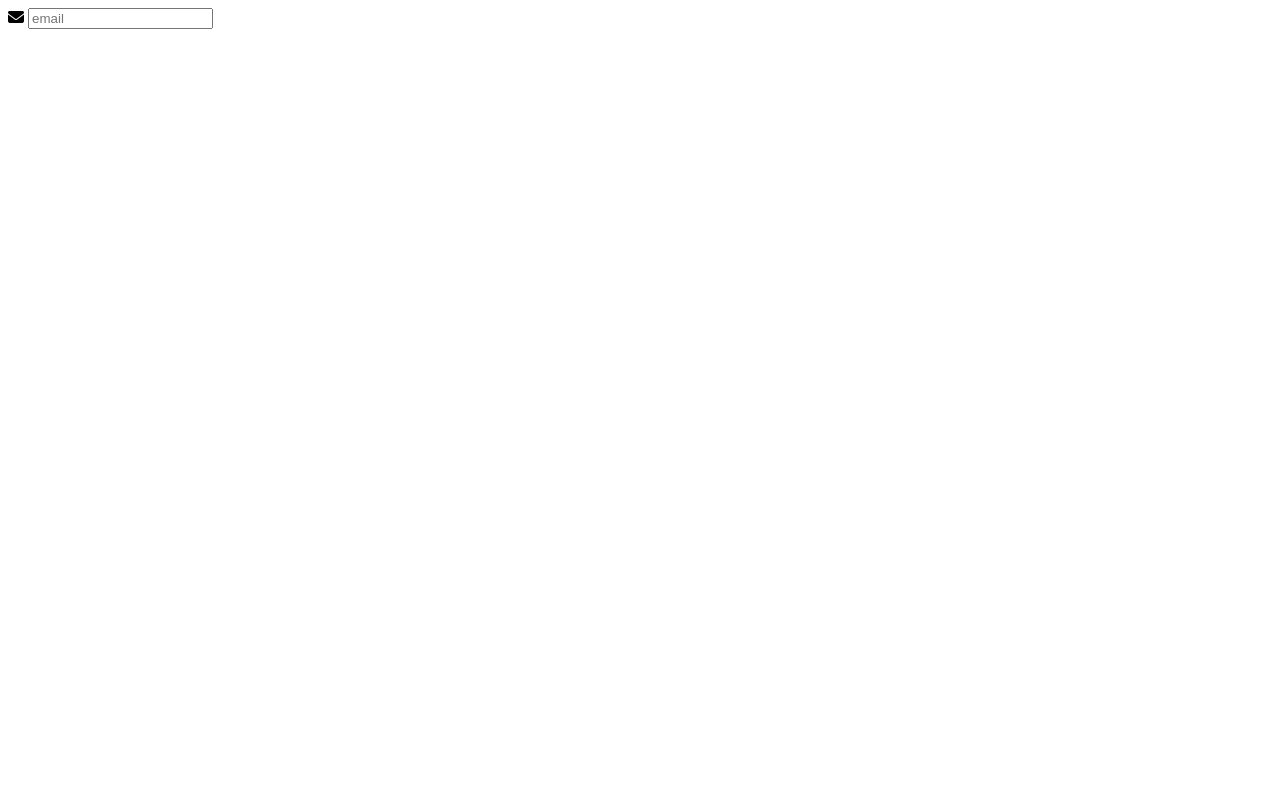
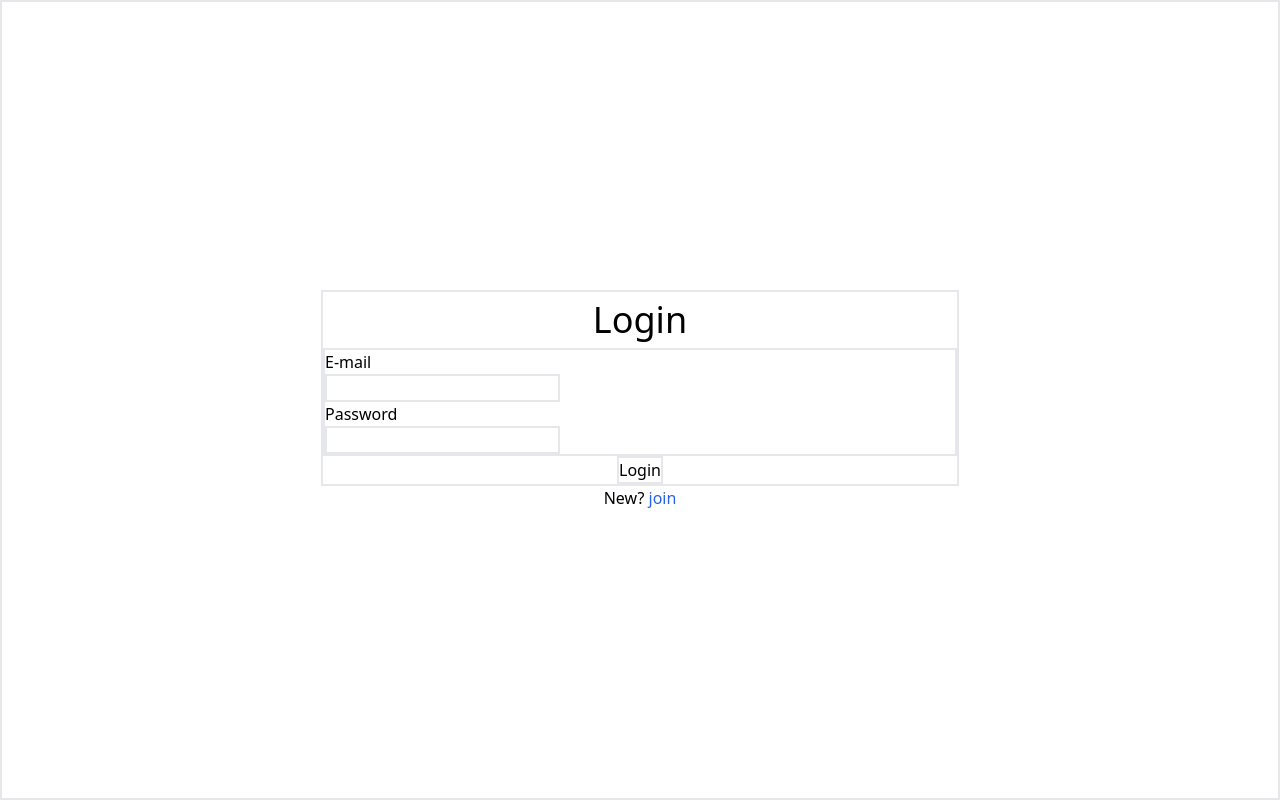
Before and after one commit to FixxooXD/crudRouting-EXPRESS, a website: page public/views/login.html in a window 1280 px wide. Drawn offline with Linux system fonts and the light colour scheme.

Commit message:
Added Login page

```diff
--- a/public/views/login.html
+++ b/public/views/login.html
@@ -1,23 +1,42 @@
 <!DOCTYPE html>
 <html lang="en">
   <head>
-    <meta charset="UTF-8">
-    <meta http-equiv="X-UA-Compatible" content="IE=edge">
-    <meta name="viewport" content="width=device-width, initial-scale=1.0">
+    <meta charset="UTF-8" />
+    <meta http-equiv="X-UA-Compatible" content="IE=edge" />
+    <meta name="viewport" content="width=device-width, initial-scale=1.0" />
     <!-- font-awesome -->
-    <link rel="stylesheet" href="https://cdnjs.cloudflare.com/ajax/libs/font-awesome/6.2.1/css/all.min.css"
+    <link
+      rel="stylesheet"
+      href="https://cdnjs.cloudflare.com/ajax/libs/font-awesome/6.2.1/css/all.min.css"
       integrity="sha512-MV7K8+y+gLIBoVD59lQIYicR65iaqukzvf/nwasF0nqhPay5w/9lJmVM2hMDcnK1OnMGCdVK+iQrJ7lzPJQd1w=="
-    crossorigin="anonymous" referrerpolicy="no-referrer" />
-    <title>Document</title>
+      crossorigin="anonymous"
+      referrerpolicy="no-referrer"
+    />
+    <link rel="stylesheet" href="../src/output.css" />
+    <title>Login Page</title>
   </head>
   <body>
-    <div class="main-container">
-        <form action="">
+    <div class="border-2 h-screen flex flex-col justify-center items-center">
+      <div class="border-2 w-1/2">
+        <div class="flex justify-center items-center text-4xl p-2">Login</div>
+        <div class="border-2 flex flex-col">
           <label for="">
-                <i class="fa-solid fa-envelope"></i>
-                <input type="text" name="email" placeholder="email" id="">
+            <div>E-mail</div>
+            <input type="text" class="border-2" name="" id="" />
           </label>
-        </form>
+          <label for="">
+            <div>Password</div>
+            <input type="text" class="border-2" name="" id="" />
+          </label>
+        </div>
+        <div class="flex justify-center items-center">
+          <button class="border-2">Login</button>
+        </div>
+      </div>
+      <div>
+        New?
+        <a class="text-blue-600" href="/signup">join</a>
+      </div>
     </div>
   </body>
 </html>
```
Also changed, not shown: public/views/index.html (+0 -1 lines), public/src/output.css. Lines whose indentation alone changed are shown as unchanged.
